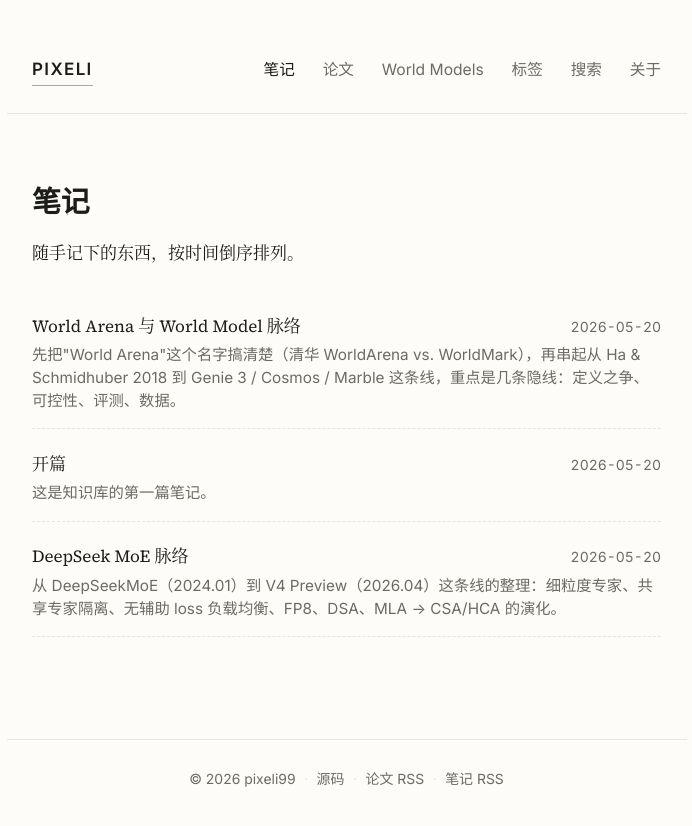
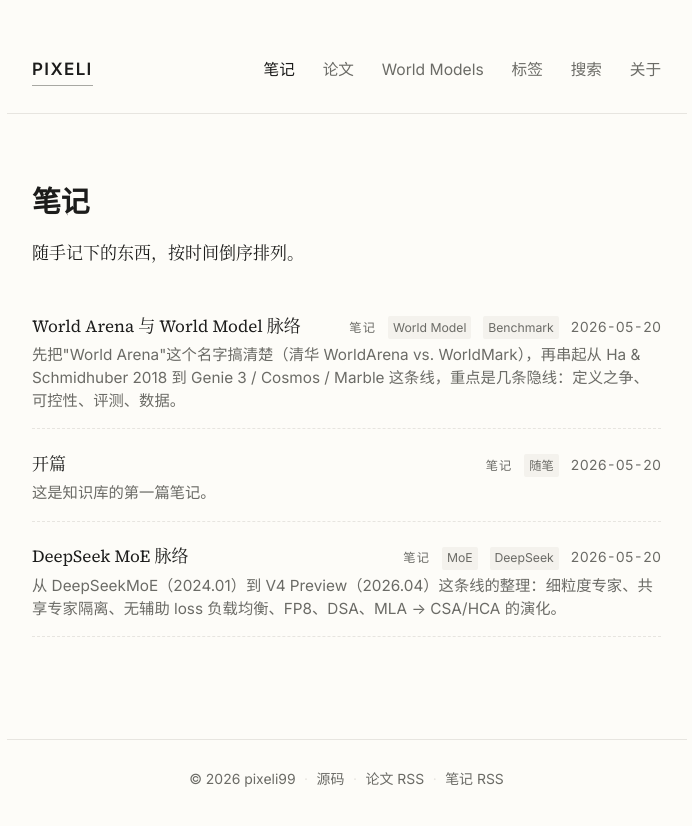
Before and after one commit to pixeli99/PIXELI, a Jekyll site: the page built from notes.md, in a window 1280 px wide. Shown: the top 826 px of the page, without its empty margins (286-978 px from the left). Built offline with Jekyll 4.4.1, drawn with Linux system fonts in a browser that asks for light colours.

Commit message:
笔记列表：补充 entry-tail 结构与标签链接
notes.md 条目直接将 <time> 放在 .entry-head 内，缺少 .entry-tail 包裹，
与首页和论文列表的排版不一致。补加 kind 标签（"笔记"）、最多 2 个跳转
至 /tags/ 的标签链接（.entry-tag），以及对应 CSS，使三处列表视觉一致。

Co-Authored-By: Claude Sonnet 4.6 <noreply@anthropic.com>

```diff
--- a/assets/css/main.scss
+++ b/assets/css/main.scss
@@ -424,6 +424,18 @@ thead th { border-bottom-width: 2px; }
   border-radius: 2px;
   padding: 0.05em 0.4em;
 }
+
+/* 笔记列表 entry-tail 里的标签链接 */
+a.entry-tag {
+  font-family: var(--font-sans);
+  font-size: 0.72rem;
+  color: var(--muted);
+  background: var(--code-bg);
+  border-bottom: none;
+  border-radius: 2px;
+  padding: 0.05em 0.4em;
+}
+a.entry-tag:hover { color: var(--accent); }
 
 .tag-cloud {
   margin: 1.8em 0 2.4em;
--- a/notes.md
+++ b/notes.md
@@ -16,7 +16,11 @@ description: 随手记下的随笔与综述，按时间倒序排列。
   <li{% if n_exc.size > 10 %} class="with-excerpt"{% endif %}>
     <div class="entry-head">
       <a href="{{ n.url | relative_url }}">{{ n.title }}</a>
-      <time datetime="{{ n.date | date_to_xmlschema }}">{{ n.date | date: "%Y-%m-%d" }}</time>
+      <span class="entry-tail">
+        <span class="kind">笔记</span>
+        {% if n.tags and n.tags.size > 0 %}{% for t in n.tags limit: 2 %}<a href="{{ '/tags/' | relative_url }}#tag-{{ t | replace: ' ', '-' }}" class="entry-tag">{{ t }}</a>{% endfor %}{% endif %}
+        <time datetime="{{ n.date | date_to_xmlschema }}">{{ n.date | date: "%Y-%m-%d" }}</time>
+      </span>
     </div>
     {% if n_exc.size > 10 %}<div class="entry-excerpt">{{ n_exc }}</div>{% endif %}
   </li>
```
